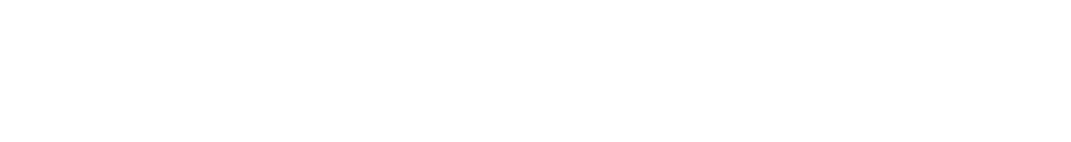
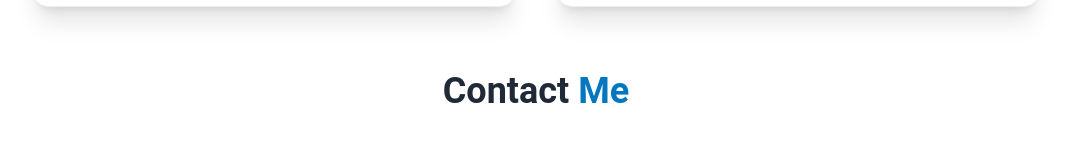
Before and after one commit to joysaha023/joy-saha-devs-profile, a React (Vite) app: page / in a window 1280 px wide. Shown: the part 2320-2462 px from the top of the page, without its empty margins (104-1175 px from the left). Before the commit the page ends 2263 px from the top, so only its background shows below. Built offline with nearby package versions, Linux system fonts and the light colour scheme.

Commit message:
contact section created

```diff
--- /dev/null
+++ b/src/Components/Contact/Contact.jsx
@@ -0,0 +1,13 @@
+import React from "react";
+
+const Contact = () => {
+  return (
+    <div>
+      <h2 className="text-4xl my-16 font-bold text-center">
+        Contact <span className="text-[#0077be]">Me</span>
+      </h2>
+    </div>
+  );
+};
+
+export default Contact;
--- a/src/Components/MyWork/MyWork.jsx
+++ b/src/Components/MyWork/MyWork.jsx
@@ -7,8 +7,8 @@
 
 
   return (
-    <div className="mt-6">
-      <h2 className="text-4xl my-6 font-bold text-center">
+    <div className="">
+      <h2 className="text-4xl my-16 font-bold text-center">
         My <span className="text-[#0077be]">Projects</span>
       </h2>
        <div className="grid grid-cols-1 md:grid-cols-2 md:gap-5 lg:gap-10 md:px-8 mt-10 lg:px-16">
--- a/src/Pages/Home/Home.jsx
+++ b/src/Pages/Home/Home.jsx
@@ -2,6 +2,7 @@
 import Banner from '../../Components/Banner/Banner';
 import Skills from '../../Components/Skills/Skills';
 import MyWork from '../../Components/MyWork/MyWork';
+import Contact from '../../Components/Contact/Contact';
 
 const Home = () => {
     return (
@@ -9,6 +10,7 @@
             <Banner></Banner>
             <Skills></Skills>
             <MyWork></MyWork>
+            <Contact></Contact>
         </div>
     );
 };
```
